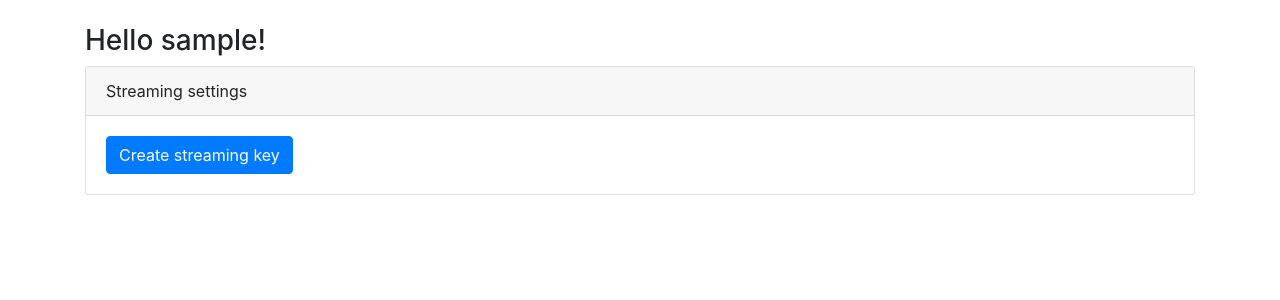
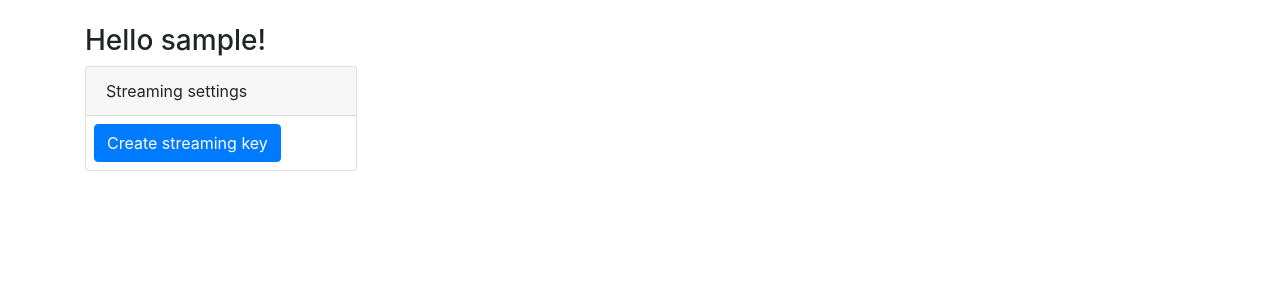
Before and after one commit to carbn/streamy, a Django app: page /profile/ in a window 1280 px wide. Shown: the part 56-356 px from the top of the page. Run offline with Django 3.2, Linux system fonts and the light colour scheme; the visitor is signed in with stand-in values (Sample User, id 1); data that the repository does not hold is empty; some libraries are stand-ins or nearby versions.

Commit message:
tune card styles

```diff
--- a/app/streamy/static/custom.css
+++ b/app/streamy/static/custom.css
@@ -2,3 +2,11 @@ video {
     display: block;
     width: 100%;
 }
+
+.card {
+    max-width: 17rem;
+}
+
+.card-body {
+    padding: 0.5rem;
+}
--- a/app/streamy/templates/home.html
+++ b/app/streamy/templates/home.html
@@ -8,12 +8,12 @@
             {% if streams %}
                 <div class="card-deck">
                 {% for stream in streams %}
-                    <div class="card" style="max-width: 17rem;">
+                    <div class="card">
                         <a href="{% url 'stream' stream.user.username %}" class="stretched-link">
                             <img class="card-img-top" src="{{ stream.thumbnail_url }}" alt="Thumbnail">
                         </a>
                         <div class="card-body">
-                            <h5>{{ stream.user.username }}</h5>
+                            {{ stream.user.username }}
                         </div>
                     </div>
                 {% endfor %}
```
